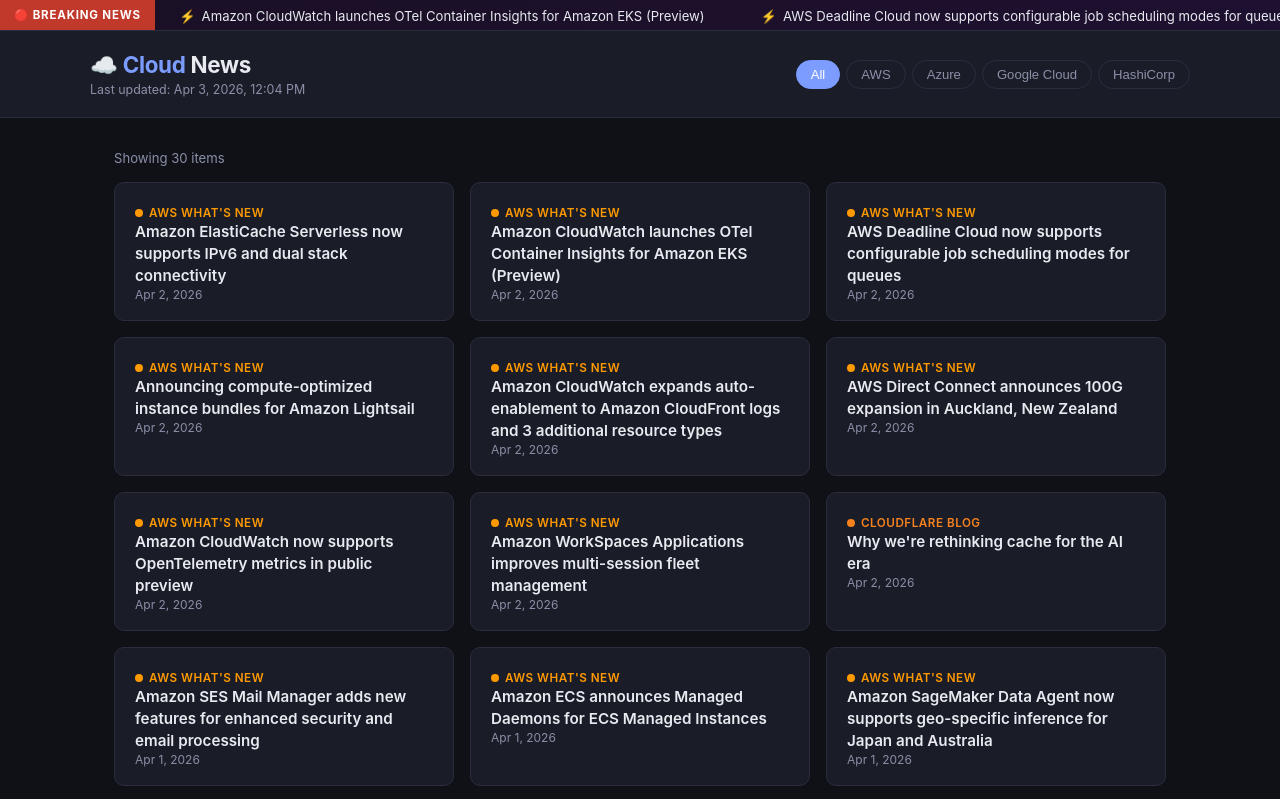
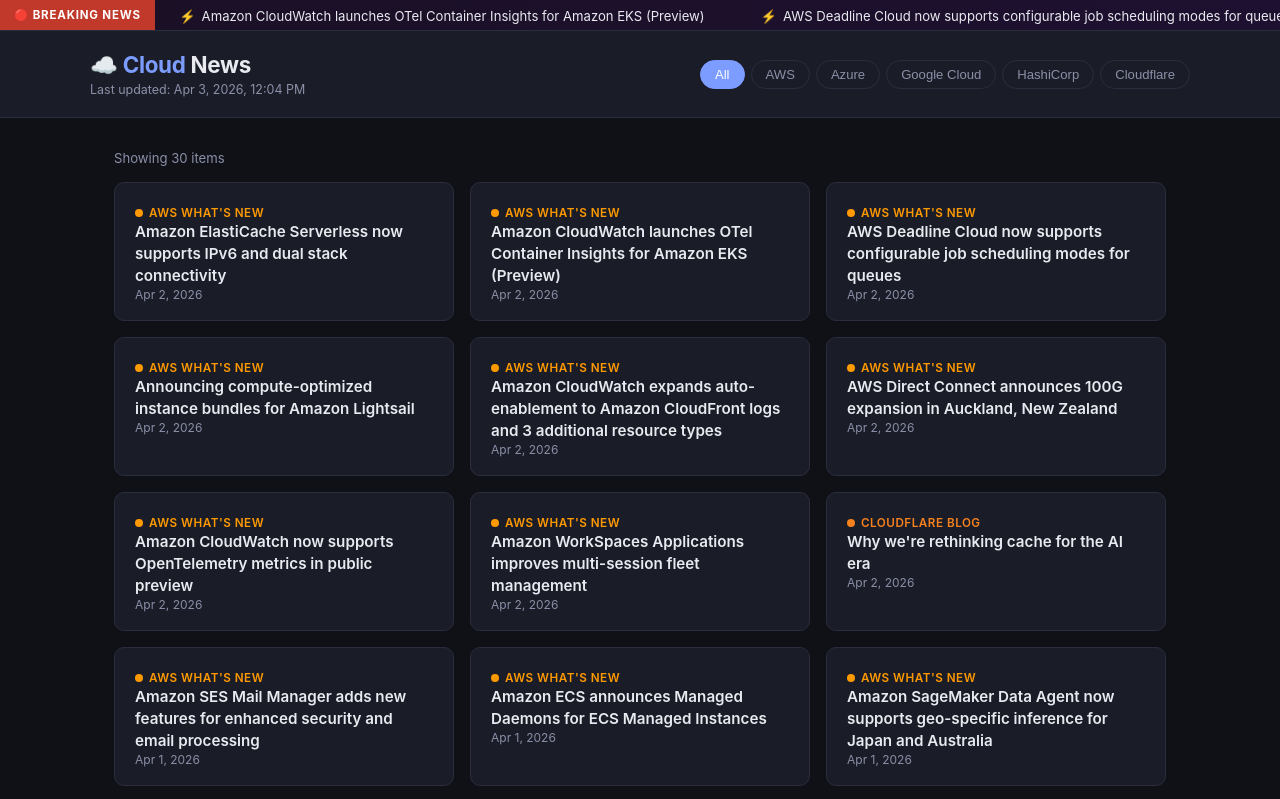
Before and after one commit to jrlong2/cloud-news, a website: page index.html in a window 1280 px wide. Shown: the top 799 px of the page. Drawn offline with Linux system fonts and the light colour scheme.

Commit message:
Add Cloudflare filter tab (#22)
Co-authored-by: Oz <oz-agent@warp.dev>

```diff
--- a/index.html
+++ b/index.html
@@ -283,6 +283,7 @@
         <button class="tab" data-source="Azure Updates">Azure</button>
         <button class="tab" data-source="Google Cloud Blog">Google Cloud</button>
         <button class="tab" data-source="HashiCorp Blog">HashiCorp</button>
+        <button class="tab" data-source="Cloudflare Blog">Cloudflare</button>
       </nav>
     </div>
   </header>
```
